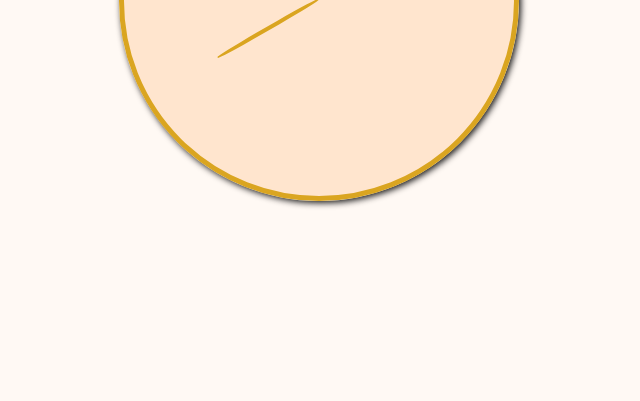
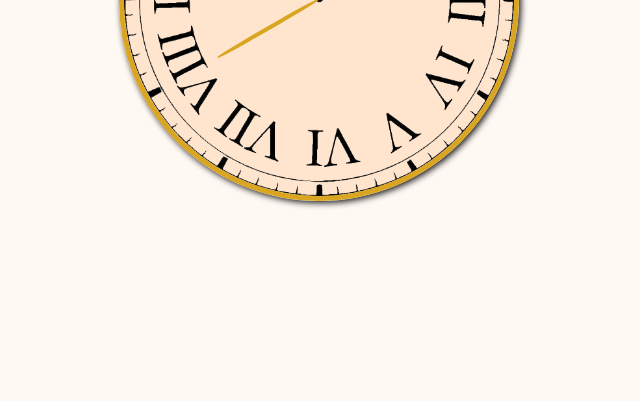
Before and after one commit to Mow90/Rolex-Clock, a plain HTML site: page index.html in a window 1280 px wide. Shown: the part 399-800 px from the top of the page, without its empty margins (321-961 px from the left). Drawn offline with Linux system fonts and the light colour scheme; the site is published under a folder, as on GitHub Pages, so addresses that start at the root find nothing; a web font is replaced by a local one.

Commit message:
Update index.css

```diff
--- a/index.css
+++ b/index.css
@@ -37,7 +37,7 @@ img {
   border-radius: 50%;
   border: 5px solid goldenrod;
   box-shadow: 2px 2px 6px rgba(0, 0, 0, 0.9);
-  background-image: url(/watch-numbers.png);
+  background-image: url(./watch-numbers.png);
   background-position: center;
   background-size: contain;
   background-repeat: no-repeat;
```
